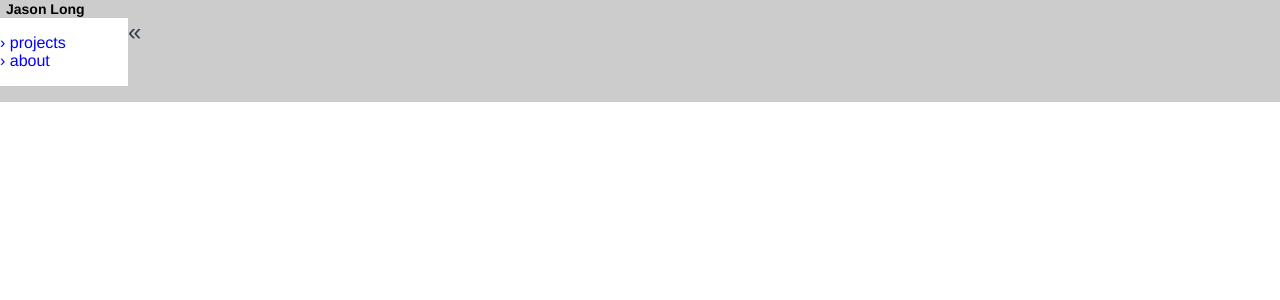
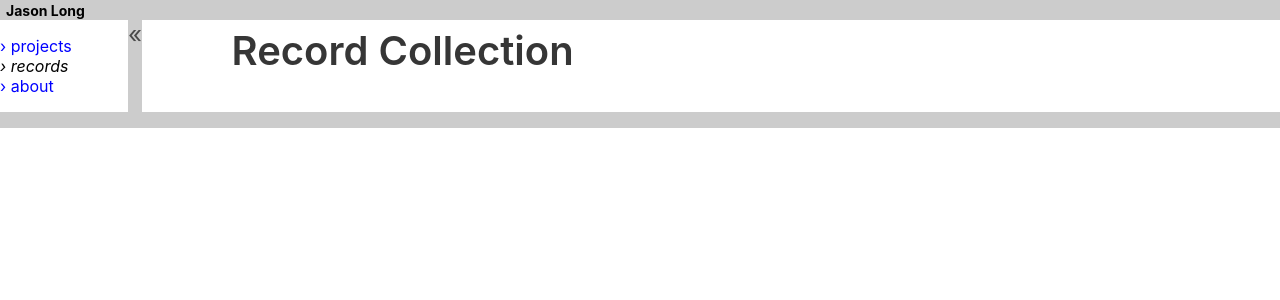
Before and after one commit to jsnal/portal, a Vue app: page /records in a window 1280 px wide. Shown: the top 300 px of the page. Built offline with nearby package versions, Linux system fonts and the light colour scheme.

Commit message:
remove old htaccess and update the css files

```diff
--- a/src/App.vue
+++ b/src/App.vue
@@ -52,6 +52,11 @@ export default {
           },
         },
         {
+          name: 'records',
+          header: false,
+          href: '/records',
+        },
+        {
           name: 'about',
           header: false,
           href: '/about',
@@ -72,20 +77,6 @@ export default {
 </script>
 
 <style>
-html, body {
-  height: 100%;
-  padding: 0;
-  margin: 0;
-}
-
-#app {
-  font-family: 'Avenir', Helvetica, Arial, sans-serif;
-  -webkit-font-smoothing: antialiased;
-  -moz-osx-font-smoothing: grayscale;
-  color: #2c3e50;
-  height: 100%;
-}
-
 #header {
   background: #ccc;
   min-height: 1em;
--- /dev/null
+++ b/src/assets/main.css
@@ -0,0 +1,56 @@
+html, body {
+  height: 100%;
+  padding: 0px;
+  margin: 0px;
+  color: #4a4a4a;
+}
+
+#app {
+  font-family: BlinkMacSystemFont,-apple-system,"Segoe UI",Roboto,Oxygen,Ubuntu,Cantarell,"Fira Sans","Droid Sans","Helvetica Neue",Helvetica,Arial,sans-serifans-serif;
+  -webkit-font-smoothing: antialiased;
+  -moz-osx-font-smoothing: grayscale;
+  height: 100%;
+}
+
+.container {
+  display: table-cell;
+  vertical-align: top;
+  padding: auto;
+}
+
+@media screen and (min-width:1024px) {
+  .container {
+    padding: 0 5%;
+  }
+}
+
+@media screen and (min-width:1216px) {
+  .container {
+    padding: 0 7%;
+  }
+}
+
+@media screen and (min-width:1408px) {
+  .container {
+    padding: 0 10%;
+  }
+}
+
+/******************/
+/* Title Elements */
+/******************/
+
+.title {
+  color: #363636;
+  font-weight: 600;
+  line-height: 1.125;
+  word-break: break-word;
+  margin: .5rem 0 1.5rem 0;
+}
+
+.is-1 { font-size: 3rem; }
+.is-2 { font-size: 2.5rem; }
+.is-3 { font-size: 2rem; }
+.is-4 { font-size: 1.5rem; }
+.is-5 { font-size: 1.25rem; }
+.is-6 { font-size: 1rem; }
--- a/src/components/NavMenu.vue
+++ b/src/components/NavMenu.vue
@@ -14,7 +14,7 @@
         <ul v-if="link.header" class="navmenu-sublinks">
           <li v-for="sublink in link.sublinks.items" :key="sublink.name">
             <router-link class="navmenu-link" :to="sublink.href">
-              › {{ sublink.name }}
+              » {{ sublink.name }}
             </router-link>
           </li>
         </ul>
--- a/src/main.js
+++ b/src/main.js
@@ -1,6 +1,8 @@
 import Vue from 'vue';
 import App from './App.vue';
 import router from './router';
+
+import '@/assets/main.css';
 import 'github-markdown-css/github-markdown.css';
 
 Vue.config.productionTip = false;
--- a/src/router/index.js
+++ b/src/router/index.js
@@ -16,6 +16,11 @@ const routes = [
     component: () => import('../views/About.vue'),
   },
   {
+    path: '/records',
+    name: 'records',
+    component: () => import('../views/Records.vue'),
+  },
+  {
     path: '/projects/:project',
     name: 'projects',
     component: () => import('../views/Projects.vue'),
--- a/src/views/About.vue
+++ b/src/views/About.vue
@@ -1,6 +1,6 @@
 <template>
-  <div id="about-container">
-    <h1>About me</h1>
+  <div id="about-container" class="container">
+    <h2 class="title is-2">About me</h2>
     <p>
       I'm a high school student that loves to program.
       You can find some of my projects on this website.
@@ -15,8 +15,4 @@
 </template>
 
 <style>
-#about-container {
-  display: table-cell;
-  padding: 0 10%;
-}
 </style>
--- a/src/views/Home.vue
+++ b/src/views/Home.vue
@@ -1,5 +1,5 @@
 <template>
-  <div id="home-container">
+  <div id="home-container" class="container">
   </div>
 </template>
 
@@ -10,8 +10,4 @@ export default {
 </script>
 
 <style>
-#home-container {
-  display: table-cell;
-  padding: 0 10%;
-}
 </style>
--- a/src/views/Projects.vue
+++ b/src/views/Projects.vue
@@ -1,5 +1,5 @@
 <template>
-  <div id="projects-container">
+  <div id="projects-container" class="container">
     <div id="projects-github-url-container">
       <a id="projects-github-url" :href=projectUrl target="_blank">
         Open on Github 🔗
@@ -73,12 +73,6 @@ export default {
 </script>
 
 <style>
-#projects-container {
-  display: table-cell;
-  vertical-align: top;
-  padding: 0 10%;
-}
-
 #projects-github-url-container {
   text-align: center;
   margin-top: 1em;
--- /dev/null
+++ b/src/views/Records.vue
@@ -0,0 +1,16 @@
+<template>
+  <div id="records-container" class="container">
+    <h2 class="title is-2">Record Collection</h2>
+  </div>
+</template>
+
+<script>
+export default {
+  name: 'records',
+};
+</script>
+
+<style>
+#records-container {
+}
+</style>
```
Also changed, not shown: src/assets/logo.png (deleted), 1 other file (tests, documents, lock files or other folders).
